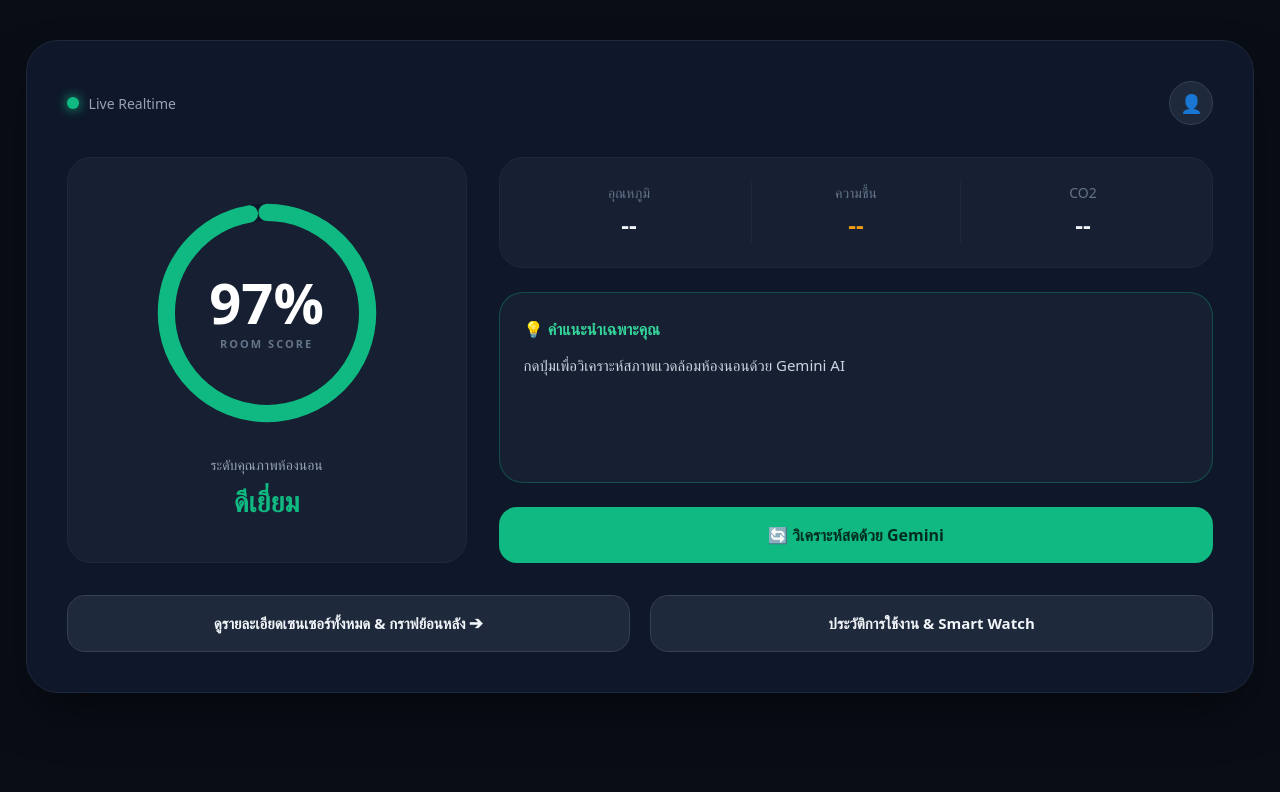
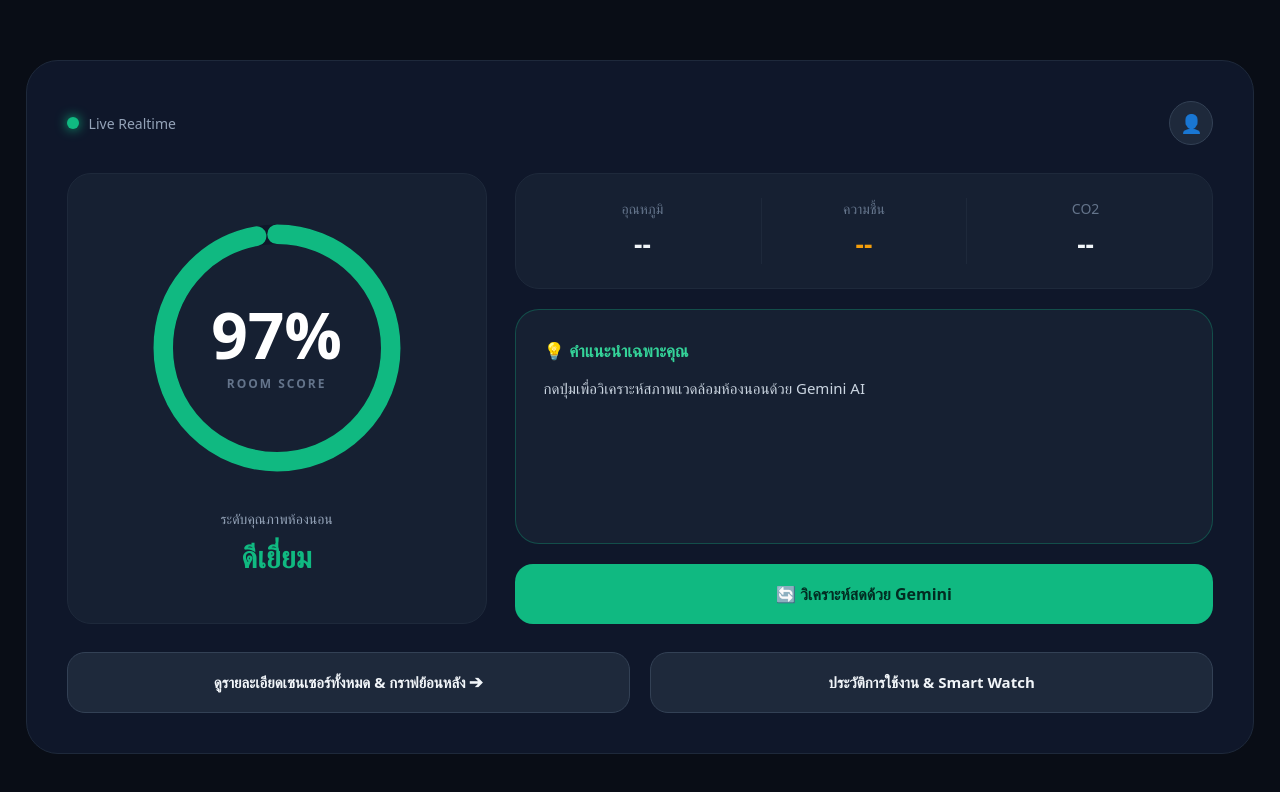
Before and after one commit to paradisesui/comflyyy, a Next.js app: page / in a window 1280 px wide. Shown: the top 792 px of the page. Built offline with nearby package versions, Linux system fonts and the light colour scheme; no server answers; the database is empty.

Commit message:
edit main and sensor page

```diff
--- a/app/page.tsx
+++ b/app/page.tsx
@@ -111,7 +111,7 @@ export default function Home() {
       display: 'flex',
       justifyContent: 'center',
       alignItems: 'flex-start',
-      padding: '40px 20px'
+      padding: '60px 20px 40px 20px' // ระยะห่างด้านบน 60px เท่ากับหน้า persona
     }}>
       <style jsx>{`
         .dashboard-container {
@@ -121,7 +121,7 @@ export default function Home() {
           border-radius: 32px;
           border: 1px solid #1e293b;
           padding: 32px;
-          box-shadow: 0 25px 50px -12px rgba(0, 0, 0, 0.5);
+          boxShadow: 0 25px 50px -12px rgba(0, 0, 0, 0.5);
           display: flex;
           flex-direction: column;
           gap: 24px;
@@ -142,11 +142,11 @@ export default function Home() {
         @media (min-width: 900px) {
           .dashboard-container {
             padding: 40px;
-            gap: 32px;
+            gap: 28px;
           }
           .dashboard-grid {
-            grid-template-columns: 400px 1fr;
-            gap: 32px;
+            grid-template-columns: 420px 1fr;
+            gap: 28px;
           }
           .footer-grid {
             grid-template-columns: 1fr 1fr;
@@ -194,16 +194,16 @@ export default function Home() {
           <section style={{
             backgroundColor: '#162032',
             borderRadius: '24px',
-            padding: '40px 24px',
+            padding: '44px 24px',
             border: '1px solid #1e293b',
             display: 'flex',
             flexDirection: 'column',
             alignItems: 'center',
             justifyContent: 'center',
-            gap: '24px'
+            gap: '28px'
           }}>
-            <div style={{ position: 'relative', width: '230px', height: '230px', display: 'flex', alignItems: 'center', justifyContent: 'center' }}>
-              <svg transform="rotate(-90)" width="230" height="230" viewBox="0 0 160 160">
+            <div style={{ position: 'relative', width: '260px', height: '260px', display: 'flex', alignItems: 'center', justifyContent: 'center' }}>
+              <svg transform="rotate(-90)" width="260" height="260" viewBox="0 0 160 160">
                 <circle cx="80" cy="80" r="70" stroke="#0f172a" strokeWidth="12" fill="transparent" />
                 <circle
                   cx="80" cy="80" r="70"
@@ -217,21 +217,22 @@ export default function Home() {
                 />
               </svg>
               <div style={{ position: 'absolute', display: 'flex', flexDirection: 'column', alignItems: 'center' }}>
-                <span style={{ fontSize: '56px', fontWeight: '800', lineHeight: '1', color: '#fff' }}>{score}%</span>
-                <span style={{ fontSize: '11px', color: '#64748b', letterSpacing: '2px', marginTop: '6px', fontWeight: '600' }}>ROOM SCORE</span>
+                {/* ขยายขนาดเปอร์เซ็นต์ใหญ่ขึ้น */}
+                <span style={{ fontSize: '64px', fontWeight: '800', lineHeight: '1', color: '#fff' }}>{score}%</span>
+                <span style={{ fontSize: '12px', color: '#64748b', letterSpacing: '2px', marginTop: '8px', fontWeight: '600' }}>ROOM SCORE</span>
               </div>
             </div>
 
             <div style={{ textAlign: 'center' }}>
               <span style={{ fontSize: '14px', color: '#94a3b8' }}>ระดับคุณภาพห้องนอน</span>
-              <h2 style={{ fontSize: '28px', color: statusColor, fontWeight: '700', margin: '4px 0 0 0' }}>
+              <h2 style={{ fontSize: '30px', color: statusColor, fontWeight: '700', margin: '4px 0 0 0' }}>
                 {score >= 80 ? 'ดีเยี่ยม' : score >= 60 ? 'ปานกลาง' : 'ควรปรับปรุง'}
               </h2>
             </div>
           </section>
 
           {/* Right Column: Metrics & AI */}
-          <div style={{ display: 'flex', flexDirection: 'column', gap: '24px', justifyContent: 'space-between' }}>
+          <div style={{ display: 'flex', flexDirection: 'column', gap: '20px', justifyContent: 'space-between' }}>
             <div style={{
               display: 'grid',
               gridTemplateColumns: '1fr 1fr 1fr',
@@ -242,20 +243,20 @@ export default function Home() {
               border: '1px solid #1e293b'
             }}>
               <div style={{ textAlign: 'center' }}>
-                <span style={{ fontSize: '14px', color: '#64748b', display: 'block', marginBottom: '4px' }}>อุณหภูมิ</span>
-                <span style={{ fontSize: '24px', fontWeight: '800', color: (sensor?.temperature ?? 0) > 25 ? '#f59e0b' : '#f1f5f9' }}>
+                <span style={{ fontSize: '14px', color: '#64748b', display: 'block', marginBottom: '6px' }}>อุณหภูมิ</span>
+                <span style={{ fontSize: '26px', fontWeight: '800', color: (sensor?.temperature ?? 0) > 25 ? '#f59e0b' : '#f1f5f9' }}>
                   {sensor ? `${sensor.temperature?.toFixed(1)}°C` : '--'}
                 </span>
               </div>
               <div style={{ textAlign: 'center', borderLeft: '1px solid #1e293b', borderRight: '1px solid #1e293b' }}>
-                <span style={{ fontSize: '14px', color: '#64748b', display: 'block', marginBottom: '4px' }}>ความชื้น</span>
-                <span style={{ fontSize: '24px', fontWeight: '800', color: (sensor?.humidity ?? 0) > 60 || (sensor?.humidity ?? 0) < 40 ? '#f59e0b' : '#f1f5f9' }}>
+                <span style={{ fontSize: '14px', color: '#64748b', display: 'block', marginBottom: '6px' }}>ความชื้น</span>
+                <span style={{ fontSize: '26px', fontWeight: '800', color: (sensor?.humidity ?? 0) > 60 || (sensor?.humidity ?? 0) < 40 ? '#f59e0b' : '#f1f5f9' }}>
                   {sensor ? `${sensor.humidity?.toFixed(0)}%` : '--'}
                 </span>
               </div>
               <div style={{ textAlign: 'center' }}>
-                <span style={{ fontSize: '14px', color: '#64748b', display: 'block', marginBottom: '4px' }}>CO2</span>
-                <span style={{ fontSize: '24px', fontWeight: '800', color: (sensor?.co2 ?? 0) > 800 ? '#f59e0b' : '#f1f5f9' }}>
+                <span style={{ fontSize: '14px', color: '#64748b', display: 'block', marginBottom: '6px' }}>CO2</span>
+                <span style={{ fontSize: '26px', fontWeight: '800', color: (sensor?.co2 ?? 0) > 800 ? '#f59e0b' : '#f1f5f9' }}>
                   {sensor ? `${sensor.co2} ppm` : '--'}
                 </span>
               </div>
@@ -263,16 +264,17 @@ export default function Home() {
 
             <div style={{
               backgroundColor: '#162032',
-              padding: '24px',
+              padding: '28px',
               borderRadius: '24px',
               border: '1px solid rgba(16, 185, 129, 0.3)',
               display: 'flex',
               flexDirection: 'column',
               gap: '12px',
-              flexGrow: 1
+              flexGrow: 1,
+              minHeight: '180px' // ยืดกล่องเพื่อเติมพื้นที่ว่างด้านล่าง
             }}>
               <p style={{
-                fontSize: '16px',
+                fontSize: '17px',
                 fontWeight: '700',
                 color: '#34d399',
                 margin: 0,
@@ -297,7 +299,7 @@ export default function Home() {
               disabled={aiLoading || !sensor || cooldown > 0}
               style={{
                 width: '100%',
-                padding: '16px',
+                padding: '18px',
                 backgroundColor: cooldown > 0 ? '#334155' : '#10b981',
                 color: cooldown > 0 ? '#94a3b8' : '#022c22',
                 border: 'none',
@@ -326,7 +328,7 @@ export default function Home() {
           <Link href="/sensors" style={{
             backgroundColor: '#1e293b',
             color: '#f1f5f9',
-            padding: '16px',
+            padding: '18px',
             borderRadius: '18px',
             textAlign: 'center',
             fontWeight: '600',
@@ -339,7 +341,7 @@ export default function Home() {
           <Link href="/persona" style={{
             backgroundColor: '#1e293b',
             color: '#f1f5f9',
-            padding: '16px',
+            padding: '18px',
             borderRadius: '18px',
             textAlign: 'center',
             fontWeight: '600',
```
